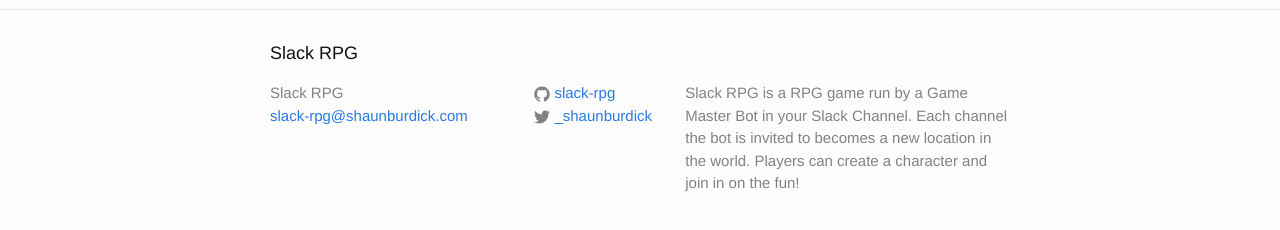
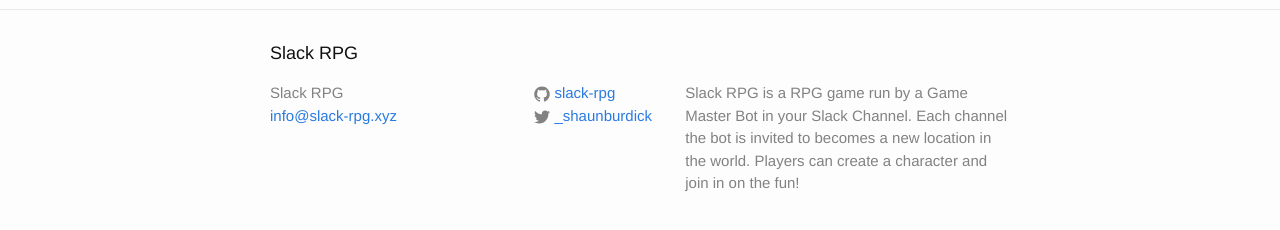
Before and after one commit to slack-rpg/slack-rpg.github.io, a Jekyll site: the page built from index.html, in a window 1280 px wide. Shown: the part 287-517 px from the top of the page. Built offline with Jekyll 4.4.1, drawn with Linux system fonts in a browser that asks for light colours.

Commit message:
Adding new domain

```diff
--- /dev/null
+++ b/CNAME
@@ -0,0 +1 @@
+slack-rpg.xyz
--- a/_config.yml
+++ b/_config.yml
@@ -7,7 +7,7 @@
 
 # Site settings
 title: Slack RPG
-email: slack-rpg@shaunburdick.com
+email: info@slack-rpg.xyz
 description: > # this means to ignore newlines until "baseurl:"
   Slack RPG is a RPG game run by a Game Master Bot in your Slack Channel.
   Each channel the bot is invited to becomes a new location in the world.
```
